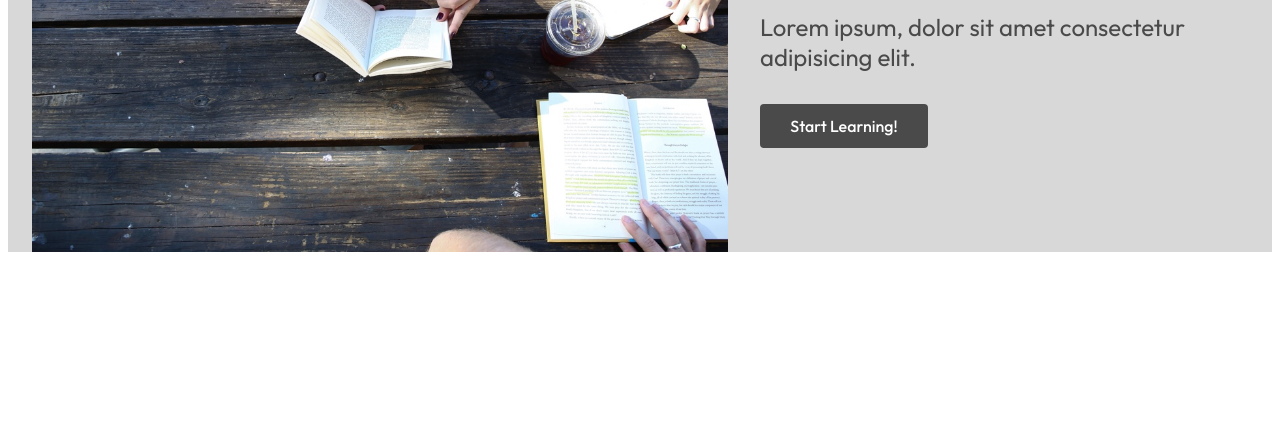
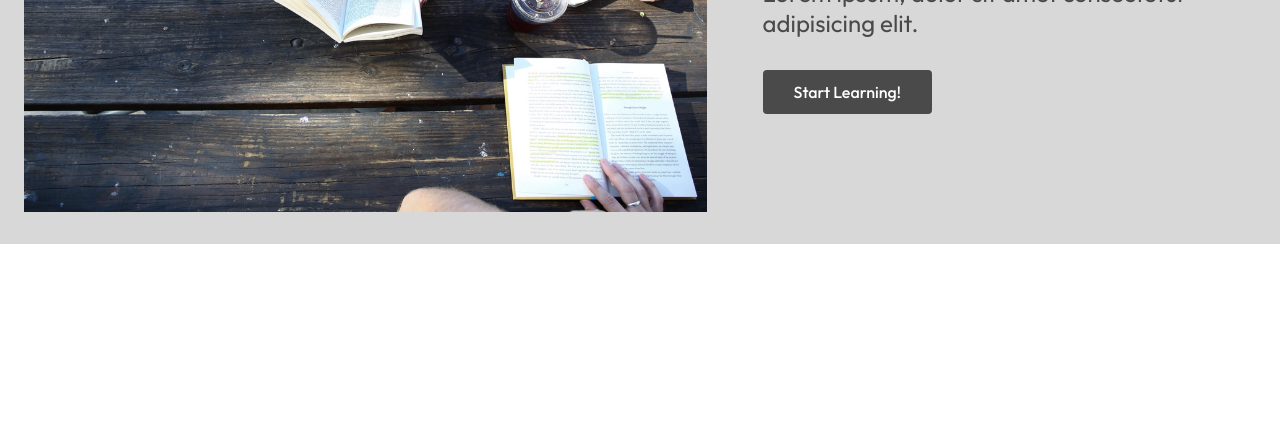
Before and after one commit to jobrophoto/colmaracademy, a plain HTML site: page index.html in a window 1280 px wide. Shown: the part 354-800 px from the top of the page. Drawn offline with Linux system fonts and the light colour scheme.

Commit message:
fixed the cta image and added padding

```diff
--- a/resources/css/style.css
+++ b/resources/css/style.css
@@ -1,3 +1,9 @@
+* {
+  margin: 0;
+  padding: 0;
+  border: 0;
+}
+
 body {
     background-color: #fff;
     font-family: Outfit, Verdana, Geneva, Tahoma, sans-serif;
@@ -57,6 +63,8 @@ body {
   .cta--banner {
     display: flex;
     width: 100%;
+    min-height: 400px;
+    max-height: 600px;
     height: 500px;
     background-color: #d8d8d8;
   }
@@ -64,14 +72,15 @@ body {
   .cta--image {
     width: 60%;
     height: 100%;
-    overflow: hidden;
+    padding: 2rem 1.5rem;
+    box-sizing: border-box;
   }
 
   .cta--image img {
     width: 100%;
     height: 100%;
     object-fit: cover;
-    margin: 1.5rem;
+    display: block;
   }
 
 .cta--content {
```
